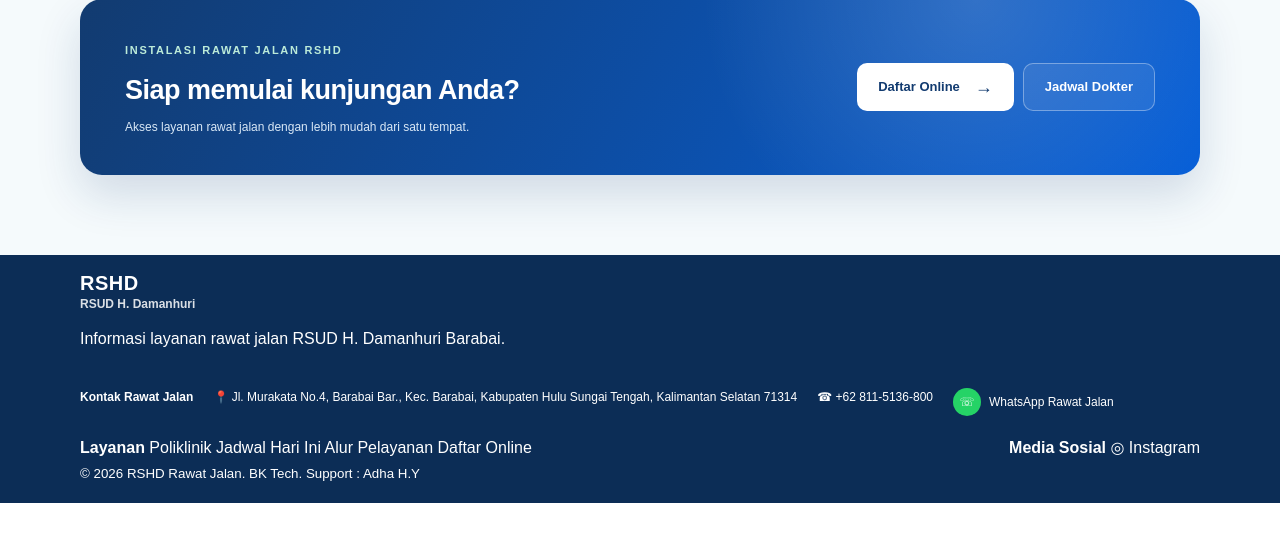
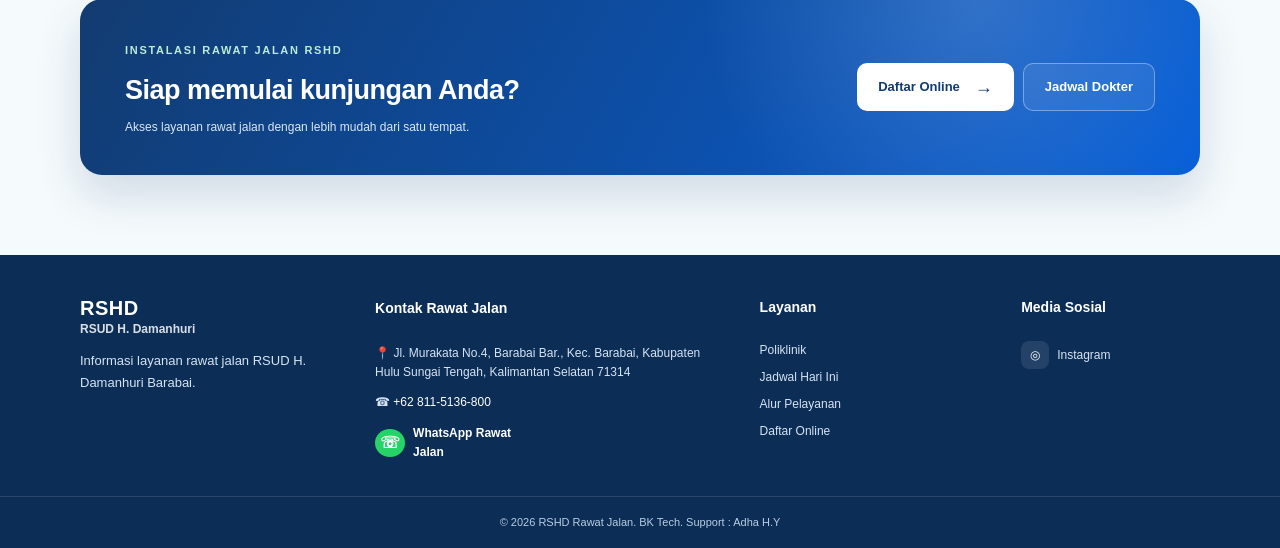
Before and after one commit to dewandaru11/rawatjalanrshd, a Flask app: page / in a window 1280 px wide. Shown: the part 2635-3183 px from the top of the page. Before the commit the page ends 3138 px from the top, so only its background shows below. Run offline with Flask 3, Linux system fonts and the light colour scheme.

Commit message:
Update style.css

```diff
--- a/RAWAT JALAN RSHD WEB/static/css/style.css
+++ b/RAWAT JALAN RSHD WEB/static/css/style.css
@@ -470,20 +470,43 @@ textarea{
 .footer{
   background:#0c2d56;
   color:#fff;
-  padding:17px 0;
+  padding:42px 0 0;
 }
 
 .footer-inner{
+  width:min(1120px,92%);
+  margin:0 auto;
+  display:grid;
+  grid-template-columns:1.15fr 1.55fr 1fr .8fr;
+  gap:38px;
+  align-items:start;
+  padding-bottom:34px;
+}
+
+.footer-brand,
+.footer-contact,
+.footer-links,
+.footer-social{
+  min-width:0;
+}
+
+.footer-brand .brand{
   display:flex;
   align-items:center;
-  justify-content:space-between;
-  gap:20px;
-  flex-wrap:wrap;
-}
-
-.brand-light .brand-mark{
-  background:#fff;
-  color:#0c2d56;
+  gap:12px;
+  margin-bottom:14px;
+}
+
+.footer-brand .brand-logo{
+  width:105px;
+  flex:0 0 105px;
+}
+
+.footer-brand .brand-logo img{
+  width:105px;
+  height:auto;
+  max-height:58px;
+  object-fit:contain;
 }
 
 .brand-light .brand-text strong,
@@ -491,16 +514,195 @@ textarea{
   color:#fff;
 }
 
+.footer-brand p{
+  margin:0;
+  max-width:300px;
+  color:#d7e4f3;
+  font-size:13px;
+  line-height:1.7;
+}
+
+/* JUDUL KOLOM */
+
+.footer-contact > strong,
+.footer-links > strong,
+.footer-social > strong{
+  display:block;
+  margin:0 0 14px;
+  color:#fff;
+  font-size:14px;
+  font-weight:700;
+}
+
+/* KONTAK */
+
 .footer-contact{
   display:flex;
-  gap:20px;
-  flex-wrap:wrap;
+  flex-direction:column;
+  gap:11px;
   font-size:12px;
-}
-
-.footer-inner>small{
+  line-height:1.6;
+}
+
+.footer-contact > span{
+  display:block;
+  color:#d7e4f3;
+  overflow-wrap:anywhere;
+}
+
+.footer-contact a{
+  color:#fff;
+}
+
+.footer-contact a:hover{
+  text-decoration:underline;
+}
+
+/* TOMBOL / LINK WHATSAPP */
+
+.footer-contact span a[href*="wa.me"]{
+  display:inline-flex !important;
+  align-items:center;
+  gap:9px;
+  text-decoration:none;
+  font-weight:600;
+}
+
+.footer-contact span a[href*="wa.me"] > span{
+  flex:0 0 30px;
+  width:30px;
+  height:30px;
+  display:inline-flex !important;
+  align-items:center;
+  justify-content:center;
+  border-radius:50%;
+  background:#25D366;
+  color:#fff;
+  font-size:16px;
+  line-height:1;
+}
+
+/* LAYANAN */
+
+.footer-links{
+  display:flex;
+  flex-direction:column;
+  align-items:flex-start;
+  gap:9px;
+}
+
+.footer-links a{
+  display:block;
+  color:#d7e4f3;
+  font-size:12px;
+  line-height:1.5;
+  transition:.2s ease;
+}
+
+.footer-links a:hover{
+  color:#fff;
+  transform:translateX(2px);
+}
+
+/* MEDIA SOSIAL */
+
+.footer-social{
+  display:flex;
+  flex-direction:column;
+  align-items:flex-start;
+  gap:9px;
+}
+
+.footer-social a{
+  display:inline-flex;
+  align-items:center;
+  gap:8px;
+  color:#d7e4f3;
+  font-size:12px;
+}
+
+.footer-social a:hover{
+  color:#fff;
+}
+
+.footer-social a span{
+  display:inline-flex;
+  align-items:center;
+  justify-content:center;
+  width:28px;
+  height:28px;
+  border-radius:8px;
+  background:rgba(255,255,255,.10);
+  color:#fff;
+}
+
+/* FOOTER BOTTOM */
+
+.footer-bottom{
+  border-top:1px solid rgba(255,255,255,.12);
+  padding:17px 0;
+}
+
+.footer-bottom .container{
+  width:min(1120px,92%);
+  margin:0 auto;
+}
+
+.footer-bottom small{
+  display:block;
+  color:#b9cde3;
   font-size:11px;
-  color:#d7e4f3;
+  line-height:1.6;
+  text-align:center;
+}
+
+/* =========================
+   FOOTER RESPONSIVE
+   ========================= */
+
+@media (max-width:900px){
+  .footer-inner{
+    grid-template-columns:1fr 1fr;
+    gap:30px 26px;
+  }
+}
+
+@media (max-width:600px){
+  .footer{
+    padding:32px 0 0;
+  }
+
+  .footer-inner{
+    width:calc(100% - 30px);
+    grid-template-columns:1fr;
+    gap:25px;
+    padding-bottom:28px;
+  }
+
+  .footer-brand .brand-logo{
+    width:90px;
+    flex-basis:90px;
+  }
+
+  .footer-brand .brand-logo img{
+    width:90px;
+    max-height:52px;
+  }
+
+  .footer-brand p{
+    max-width:none;
+    font-size:12px;
+  }
+
+  .footer-contact{
+    gap:9px;
+    font-size:12px;
+  }
+
+  .footer-links,
+  .footer-social{
+    gap:8px;
+  }
 }
 
 /* =========================
```
